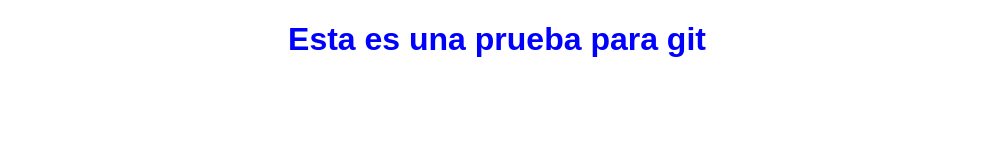
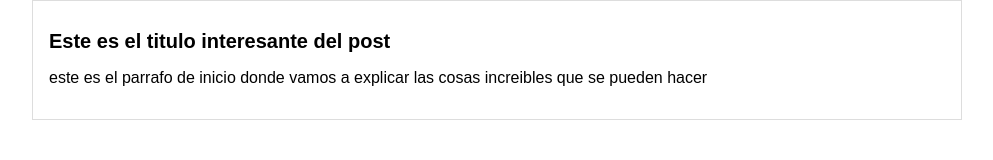
Before and after one commit to dalikus1/BlogPrueba, a plain HTML site: page index.html in a window 1280 px wide. Shown: the whole page, without its empty margins (143-1136 px from the left). Drawn offline with Linux system fonts and the light colour scheme.

Commit message:
commit al master del index en su version mas reciente

```diff
--- a/css/stilos.css
+++ b/css/stilos.css
@@ -1,5 +1,20 @@
 body {
-    color: blue;
+    color: rgb(0, 0, 0);
     text-align: center;
     font-family: Arial;
+    font-size: 16px;
+    margin: 0;
+    padding: 0;
 }
+
+#container {
+    width: 70%;
+    padding: 1em;
+    text-align: left;
+    border: 1px solid #DDD;
+    margin: 0 auto;
+}
+
+#container h1 {
+    font-size: 20px;
+}
--- a/index.html
+++ b/index.html
@@ -10,6 +10,15 @@
 
 </head>
 <body>
-    <h1>Esta es una prueba para git</h1>
+    <div id="container">
+        <div id="post">
+        <h1>Este es el titulo interesante del post</h1>
+        <p>este es el parrafo de inicio donde vamos
+            a explicar las cosas increibles que se
+            pueden hacer
+        </p>
+        </div>
+    </div>
+
 </body>
 </html>
```
